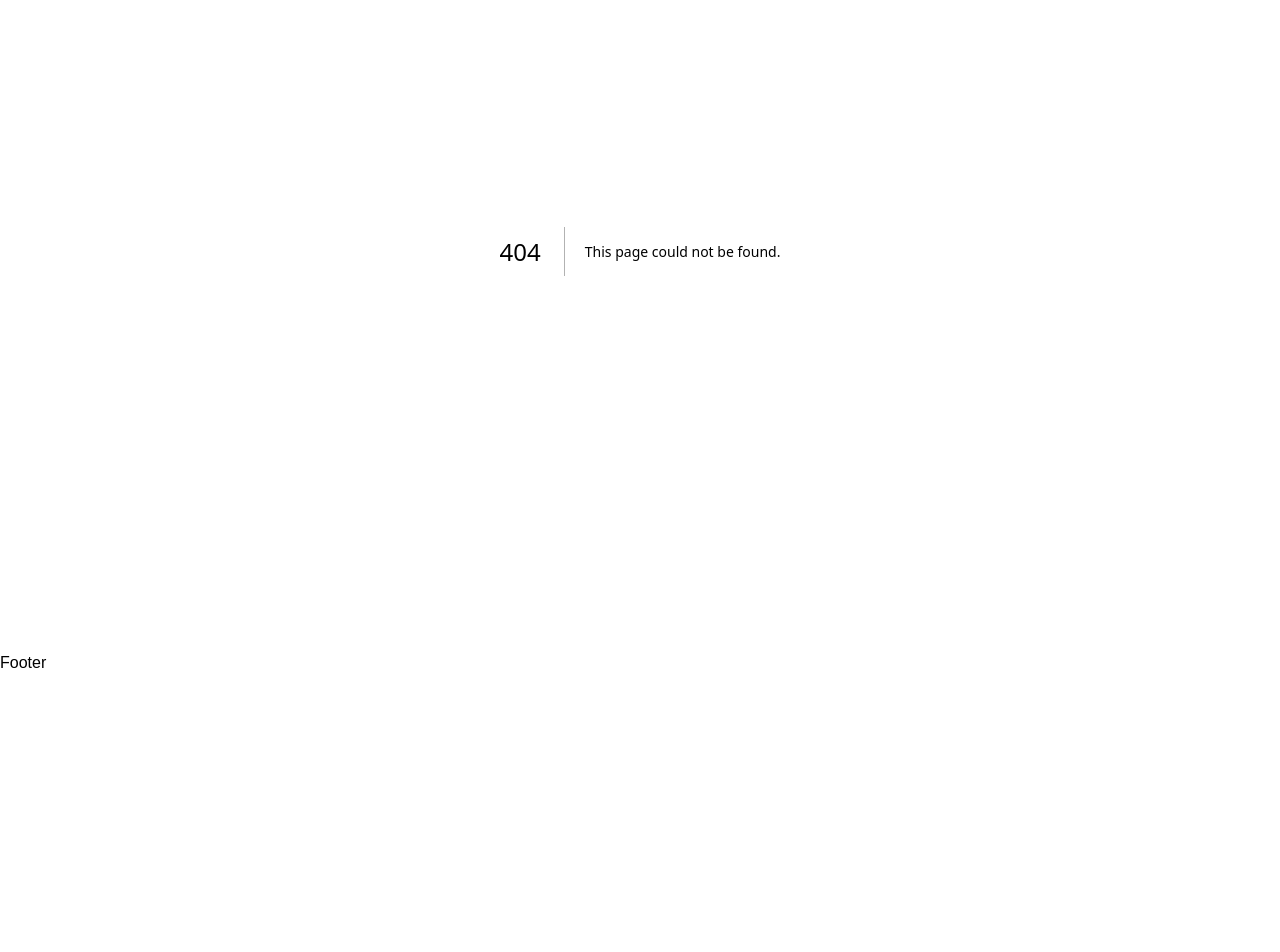
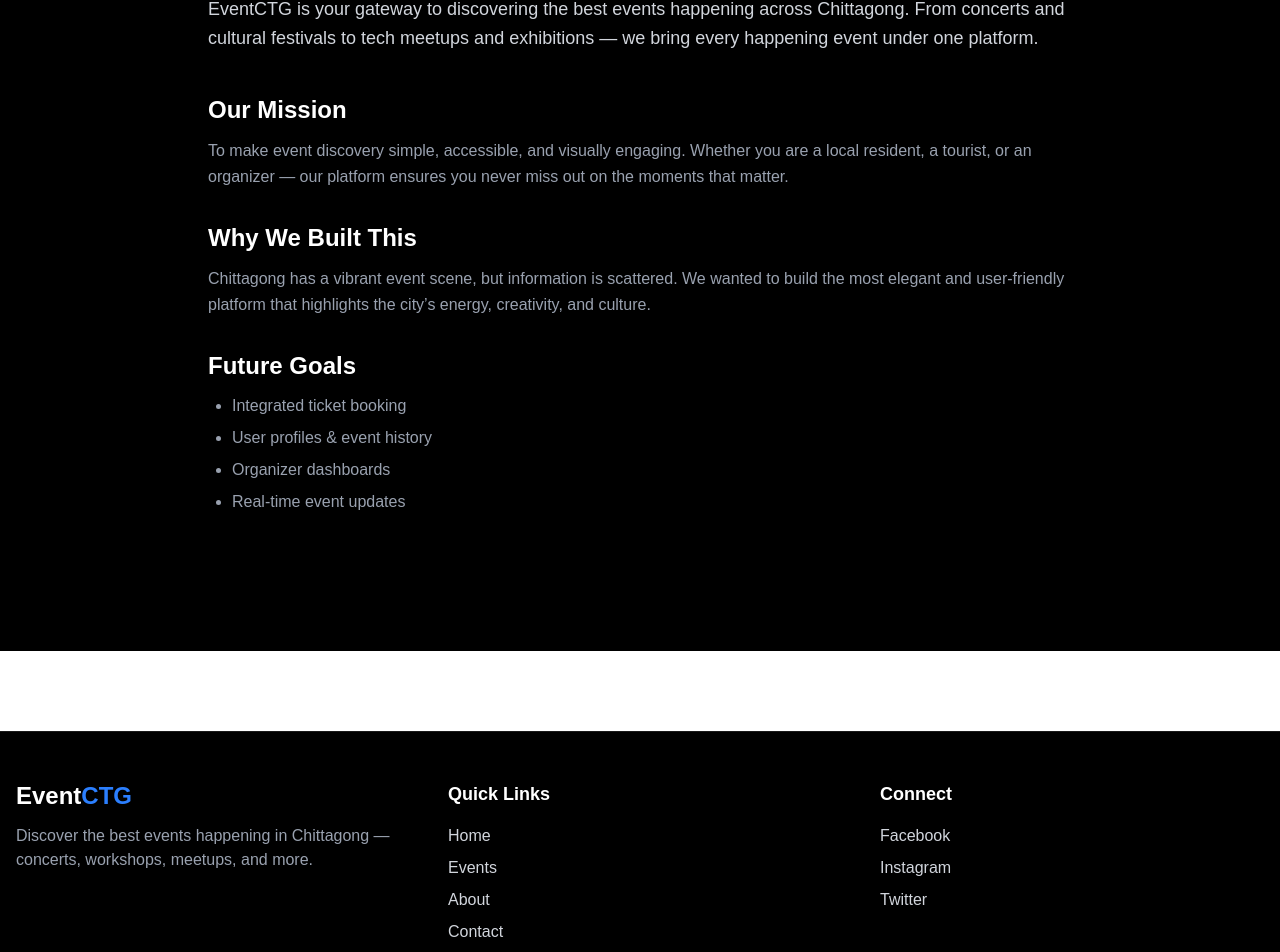
Before and after one commit to siddiquesakib/Event-in-Ctg, a Next.js app: page /about in a window 1280 px wide. Before the commit this address had no page. Shown: the part 214-1166 px from the top of the page. Before the commit the page ends 889 px from the top, so only its background shows below. Built offline with nearby package versions, Linux system fonts and the light colour scheme.

Commit message:
create needed page

```diff
--- /dev/null
+++ b/src/app/about/page.jsx
@@ -0,0 +1,50 @@
+export default function AboutPage() {
+  return (
+    <div className="bg-black text-gray-200 min-h-screen py-20">
+      <div className="max-w-4xl mx-auto px-4">
+
+        <h1 className="text-4xl font-bold text-white mb-6">
+          About <span className="text-blue-500">EventCTG</span>
+        </h1>
+
+        <p className="text-lg text-gray-300 leading-relaxed mb-10">
+          EventCTG is your gateway to discovering the best events happening
+          across Chittagong. From concerts and cultural festivals to
+          tech meetups and exhibitions — we bring every happening event
+          under one platform.
+        </p>
+
+        <div className="space-y-8">
+
+          <section>
+            <h2 className="text-2xl font-semibold text-white mb-3">Our Mission</h2>
+            <p className="text-gray-400 leading-relaxed">
+              To make event discovery simple, accessible, and visually engaging.
+              Whether you are a local resident, a tourist, or an organizer —
+              our platform ensures you never miss out on the moments that matter.
+            </p>
+          </section>
+
+          <section>
+            <h2 className="text-2xl font-semibold text-white mb-3">Why We Built This</h2>
+            <p className="text-gray-400 leading-relaxed">
+              Chittagong has a vibrant event scene, but information is scattered.
+              We wanted to build the most elegant and user-friendly platform
+              that highlights the city’s energy, creativity, and culture.
+            </p>
+          </section>
+
+          <section>
+            <h2 className="text-2xl font-semibold text-white mb-3">Future Goals</h2>
+            <ul className="list-disc ml-6 text-gray-400 space-y-2">
+              <li>Integrated ticket booking</li>
+              <li>User profiles & event history</li>
+              <li>Organizer dashboards</li>
+              <li>Real-time event updates</li>
+            </ul>
+          </section>
+        </div>
+      </div>
+    </div>
+  );
+}
--- /dev/null
+++ b/src/app/contact/page.jsx
@@ -0,0 +1,42 @@
+export default function ContactPage() {
+  return (
+    <section className="max-w-5xl mx-auto px-4 py-20 text-gray-200">
+      <h1 className="text-4xl font-bold mb-6 text-white">Contact Us</h1>
+
+      <p className="text-gray-300 mb-10">
+        Have questions, suggestions, or want to collaborate? We’d love to hear
+        from you. Fill out the form below.
+      </p>
+
+      <form className="grid gap-6">
+        <div>
+          <label className="block mb-2 text-sm">Name</label>
+          <input
+            type="text"
+            className="w-full px-4 py-3 rounded-lg bg-gray-900 border border-gray-700 text-white"
+          />
+        </div>
+
+        <div>
+          <label className="block mb-2 text-sm">Email</label>
+          <input
+            type="email"
+            className="w-full px-4 py-3 rounded-lg bg-gray-900 border border-gray-700 text-white"
+          />
+        </div>
+
+        <div>
+          <label className="block mb-2 text-sm">Message</label>
+          <textarea
+            rows="4"
+            className="w-full px-4 py-3 rounded-lg bg-gray-900 border border-gray-700 text-white"
+          ></textarea>
+        </div>
+
+        <button className="px-6 py-3 rounded-lg bg-blue-600 text-white hover:bg-blue-700 transition w-fit">
+          Send Message
+        </button>
+      </form>
+    </section>
+  );
+}
--- /dev/null
+++ b/src/app/events/page.jsx
@@ -0,0 +1,49 @@
+export default function EventsPage() {
+  return (
+    <section className="max-w-7xl mx-auto px-4 py-20 text-gray-200">
+      <h1 className="text-4xl font-bold text-white mb-3">All Events</h1>
+      <p className="text-gray-400 mb-10">
+        Explore the latest events happening across Chittagong.
+      </p>
+
+      {/* Search */}
+      <div className="mb-10">
+        <input
+          type="text"
+          placeholder="Search events..."
+          className="w-full md:w-1/2 px-4 py-3 rounded-lg bg-gray-900 border border-gray-700 text-white"
+        />
+      </div>
+
+      {/* Events Grid */}
+      <div className="grid sm:grid-cols-2 lg:grid-cols-3 gap-8">
+        {[1, 2, 3, 4, 5, 6].map((item) => (
+          <div
+            key={item}
+            className="bg-gray-900 border border-gray-800 rounded-xl p-5 hover:shadow-lg hover:bg-gray-800 transition"
+          >
+            <div className="h-40 bg-gray-700 rounded-lg mb-4"></div>
+
+            <h3 className="text-xl font-semibold text-white mb-2">
+              Event Title {item}
+            </h3>
+            <p className="text-gray-400 text-sm mb-4">
+              Short description of the event. This will truncate to keep layout
+              clean.
+            </p>
+
+            <div className="flex items-center justify-between">
+              <span className="text-blue-400 font-medium">$20</span>
+              <a
+                href={`/events/${item}`}
+                className="text-blue-500 hover:underline"
+              >
+                Details →
+              </a>
+            </div>
+          </div>
+        ))}
+      </div>
+    </section>
+  );
+}
--- /dev/null
+++ b/src/app/login/page.jsx
@@ -0,0 +1,35 @@
+// app/login/page.jsx
+export default function LoginPage() {
+  return (
+    <section className="min-h-screen flex items-center justify-center bg-gradient-to-b from-gray-900 to-black px-4">
+      <div className="bg-gray-800 rounded-2xl shadow-xl p-10 max-w-md w-full">
+        <h1 className="text-4xl font-bold text-white mb-8 text-center">Login</h1>
+
+        <form className="grid gap-6">
+          <input
+            type="email"
+            placeholder="Email"
+            className="bg-gray-900 border border-gray-700 px-4 py-3 rounded-lg text-white focus:ring-2 focus:ring-blue-500 focus:border-transparent"
+          />
+
+          <input
+            type="password"
+            placeholder="Password"
+            className="bg-gray-900 border border-gray-700 px-4 py-3 rounded-lg text-white focus:ring-2 focus:ring-blue-500 focus:border-transparent"
+          />
+
+          <button className="bg-blue-600 hover:bg-blue-700 text-white font-semibold px-4 py-3 rounded-lg transition-all duration-300 shadow-md hover:shadow-lg">
+            Login
+          </button>
+        </form>
+
+        <p className="text-gray-400 mt-6 text-center text-sm">
+          Don’t have an account?{' '}
+          <a href="/register" className="text-blue-400 hover:underline">
+            Register
+          </a>
+        </p>
+      </div>
+    </section>
+  );
+}
--- a/src/app/page.jsx
+++ b/src/app/page.jsx
@@ -2,7 +2,7 @@ import Image from "next/image";
 
 export default function Home() {
   return (
-    <div className="flex min-h-screen items-center justify-center bg-zinc-50 font-sans dark:bg-black">
+    <div className="flex items-center justify-center ">
       <h1>hello</h1>
     </div>
   );
--- /dev/null
+++ b/src/app/register/page.jsx
@@ -0,0 +1,43 @@
+import Link from "next/link";
+
+// app/register/page.jsx
+export default function RegisterPage() {
+  return (
+    <section className="min-h-screen flex items-center justify-center bg-gradient-to-b from-gray-900 to-black px-4">
+      <div className="bg-gray-800 rounded-2xl shadow-xl p-10 max-w-md w-full">
+        <h1 className="text-4xl font-bold text-white mb-8 text-center">Register</h1>
+
+        <form className="grid gap-6">
+          <input
+            type="text"
+            placeholder="Full Name"
+            className="bg-gray-900 border border-gray-700 px-4 py-3 rounded-lg text-white focus:ring-2 focus:ring-blue-500 focus:border-transparent"
+          />
+
+          <input
+            type="email"
+            placeholder="Email"
+            className="bg-gray-900 border border-gray-700 px-4 py-3 rounded-lg text-white focus:ring-2 focus:ring-blue-500 focus:border-transparent"
+          />
+
+          <input
+            type="password"
+            placeholder="Password"
+            className="bg-gray-900 border border-gray-700 px-4 py-3 rounded-lg text-white focus:ring-2 focus:ring-blue-500 focus:border-transparent"
+          />
+
+          <button className="bg-blue-600 hover:bg-blue-700 text-white font-semibold px-4 py-3 rounded-lg transition-all duration-300 shadow-md hover:shadow-lg">
+            Create Account
+          </button>
+        </form>
+
+        <p className="text-gray-400 mt-6 text-center text-sm">
+          Already have an account?{' '}
+          <a href="/login" className="text-blue-400 hover:underline">
+            Login
+          </a>
+        </p>
+      </div>
+    </section>
+  );
+}
--- a/src/component/Footer.jsx
+++ b/src/component/Footer.jsx
@@ -1,3 +1,47 @@
+import Link from "next/link";
+
 export default function Footer() {
-  return <div>Footer</div>;
+  return (
+    <footer className="bg-black border-t border-white/10 mt-20">
+      <div className="max-w-7xl mx-auto px-4 py-12 grid grid-cols-1 md:grid-cols-3 gap-12 text-gray-300">
+
+        {/* Brand */}
+        <div>
+          <h2 className="text-2xl font-bold text-white">
+            Event<span className="text-blue-500">CTG</span>
+          </h2>
+          <p className="mt-3 text-gray-400">
+            Discover the best events happening in Chittagong — concerts, workshops, meetups, and more.
+          </p>
+        </div>
+
+        {/* Links */}
+        <div>
+          <h3 className="text-lg font-semibold text-white">Quick Links</h3>
+          <ul className="mt-4 space-y-2">
+            <li><Link className="hover:text-white transition" href="/">Home</Link></li>
+            <li><Link className="hover:text-white transition" href="/events">Events</Link></li>
+            <li><Link className="hover:text-white transition" href="/about">About</Link></li>
+            <li><Link className="hover:text-white transition" href="/contact">Contact</Link></li>
+          </ul>
+        </div>
+
+        {/* Social */}
+        <div>
+          <h3 className="text-lg font-semibold text-white">Connect</h3>
+          <ul className="mt-4 space-y-2">
+            <li><a className="hover:text-white transition" href="#">Facebook</a></li>
+            <li><a className="hover:text-white transition" href="#">Instagram</a></li>
+            <li><a className="hover:text-white transition" href="#">Twitter</a></li>
+          </ul>
+        </div>
+
+      </div>
+
+      {/* Bottom */}
+      <div className="border-t border-white/10 py-6 text-center text-gray-500 text-sm">
+        © {new Date().getFullYear()} EventCTG — All Rights Reserved.
+      </div>
+    </footer>
+  );
 }
--- a/src/component/Navbar.jsx
+++ b/src/component/Navbar.jsx
@@ -7,7 +7,7 @@ export default function Navbar() {
   const [open, setOpen] = useState(false);
 
   return (
-    <nav className="sticky top-0 z-50 w-full bg-[#0d0d0f]/90 backdrop-blur-md border-b border-white/10">
+    <nav className="sticky top-0 z-50 w-full bg-black/80 backdrop-blur-md border-b border-white/10">
       <div className="max-w-7xl mx-auto flex items-center justify-between px-4 py-3">
 
         {/* Logo */}
@@ -17,12 +17,11 @@ export default function Navbar() {
 
         {/* Desktop Menu */}
         <div className="hidden md:flex items-center gap-8 text-gray-300">
-          <Link href="/" className="hover:text-blue-400 transition">Home</Link>
-          <Link href="/events" className="hover:text-blue-400 transition">Events</Link>
-          <Link href="/about" className="hover:text-blue-400 transition">About</Link>
-          <Link href="/contact" className="hover:text-blue-400 transition">Contact</Link>
+          <Link href="/" className="hover:text-white transition">Home</Link>
+          <Link href="/events" className="hover:text-white transition">Events</Link>
+          <Link href="/about" className="hover:text-white transition">About</Link>
+          <Link href="/contact" className="hover:text-white transition">Contact</Link>
 
-          {/* Auth Button */}
           <Link
             href="/login"
             className="px-4 py-2 rounded-lg bg-blue-600 text-white hover:bg-blue-700 transition"
@@ -34,7 +33,7 @@ export default function Navbar() {
         {/* Mobile Menu Toggle */}
         <button
           onClick={() => setOpen(!open)}
-          className="md:hidden text-2xl text-gray-300"
+          className="md:hidden text-3xl text-white"
         >
           ☰
         </button>
@@ -42,11 +41,11 @@ export default function Navbar() {
 
       {/* Mobile Menu */}
       {open && (
-        <div className="md:hidden flex flex-col gap-4 px-4 py-4 bg-[#0d0d0f] border-t border-white/10 text-gray-300">
-          <Link href="/" className="hover:text-blue-400 transition">Home</Link>
-          <Link href="/events" className="hover:text-blue-400 transition">Events</Link>
-          <Link href="/about" className="hover:text-blue-400 transition">About</Link>
-          <Link href="/contact" className="hover:text-blue-400 transition">Contact</Link>
+        <div className="md:hidden flex flex-col gap-4 px-4 py-4 bg-black/95 border-t border-white/10 text-gray-300">
+          <Link href="/" className="hover:text-white transition">Home</Link>
+          <Link href="/events" className="hover:text-white transition">Events</Link>
+          <Link href="/about" className="hover:text-white transition">About</Link>
+          <Link href="/contact" className="hover:text-white transition">Contact</Link>
 
           <Link
             href="/login"
```
